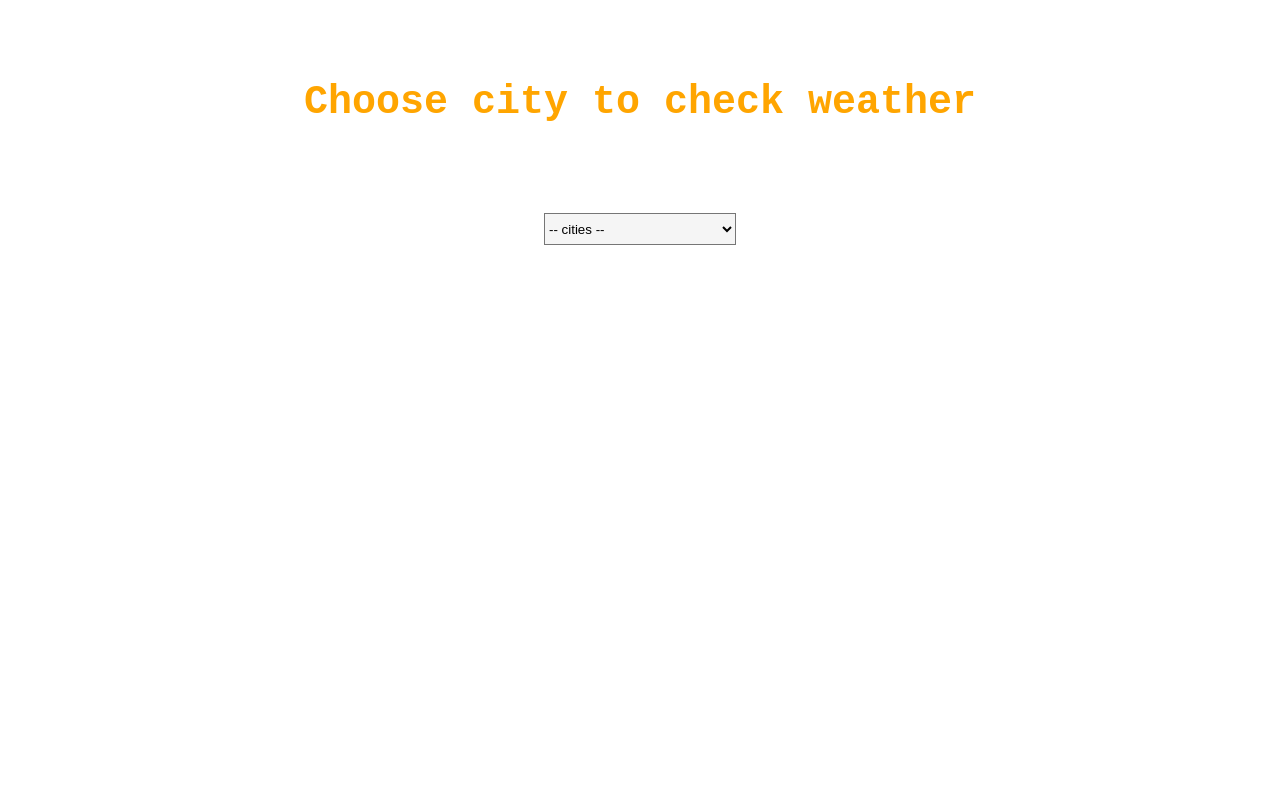
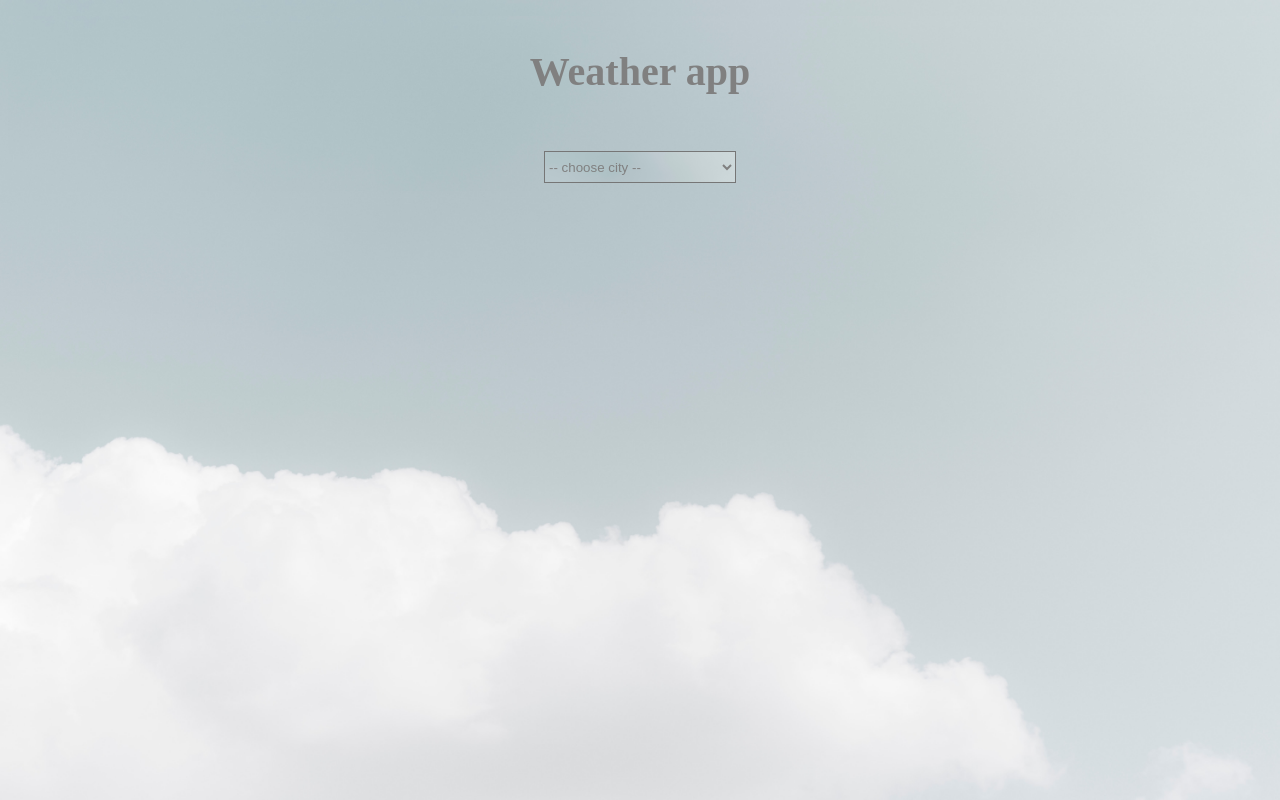
Before and after one commit to emmamariagaby/weather-app, a React (Create React App) app: page / in a window 1280 px wide. Built offline with nearby package versions, Linux system fonts and the light colour scheme; the HTML template or start-up script is replaced by a standard one.

Commit message:
improved app design

```diff
--- a/src/App.css
+++ b/src/App.css
@@ -1,11 +1,26 @@
+* {
+  background-image: url(./assets/lighterSky.jpg);
+  background-repeat: no-repeat;
+  background-size: cover;
+}
+
 .App {
-  font-family: "Courier New", Courier, monospace;
+  font-family: serif;
   text-align: center;
 }
 
 .select {
   width: 12rem;
   height: 2rem;
-  background-color: whitesmoke;
   margin: 0.5rem;
+  color: grey;
 }
+
+div {
+  background-image: none;
+}
+
+p, img {
+  background-color: white;
+  background-image: none;
+}
--- a/src/App.js
+++ b/src/App.js
@@ -5,9 +5,11 @@ import WeatherList from './components/WeatherList';
 import styled from 'styled-components';
 
 const Header = styled.div`
-margin: 5rem;
+margin: 1rem;
+background-image: none;
+padding: 2rem;
 font-size: 40px;
-color: orange;
+color: grey;
 font-weight: bolder;
 `;
 
@@ -64,9 +66,9 @@ const App = () => {
 
   return (
     <div className="App">
-      <Header>Choose city to check weather</Header>
+      <Header>Weather app</Header>
       <select className="select" value={city} onChange={event => createUrl(event)}>
-        <option value='cities'> -- cities -- </option>
+        <option value='cities'> -- choose city -- </option>
         <option value='sthlm'> STOCKHOLM </option>
         <option value='berlin'> BERLIN </option>
         <option value='oslo'> OSLO </option>
--- a/src/components/WeatherCard.js
+++ b/src/components/WeatherCard.js
@@ -2,14 +2,15 @@ import React from 'react';
 import styled from 'styled-components';
 
 const CardBody = styled.div`
-padding: 1rem;
 margin: 1rem;
 text-align: center;
 height: 280px;
-width: 240px;
+width: 200px;
 border-radius: 20px;
-color: black;
-background-color: lightgrey;
+color: grey;
+box-shadow: 0 4px 8px 0 grey;
+background-image: none;
+background-color: white;
 `;
 
 const WeatherCard = ({ dt, temp_min, temp_max, main, icon }) => {
--- a/src/components/WeatherList.js
+++ b/src/components/WeatherList.js
@@ -3,12 +3,10 @@ import WeatherCard from './WeatherCard';
 import styled from 'styled-components';
 
 const CardBodyContainer = styled.div`
-margin: 1rem;
 display: flex;
 flex-flow: row wrap;
 justify-content: center;
-background-color: orange;
-border: solid 0.5rem darkorange;
+background-image: transparent;
 `;
 
 const WeatherList = ({ weathers }) => {
```
Also changed, not shown: src/assets/darkerSky.jpg (added), src/assets/lighterSky.jpg (added).
